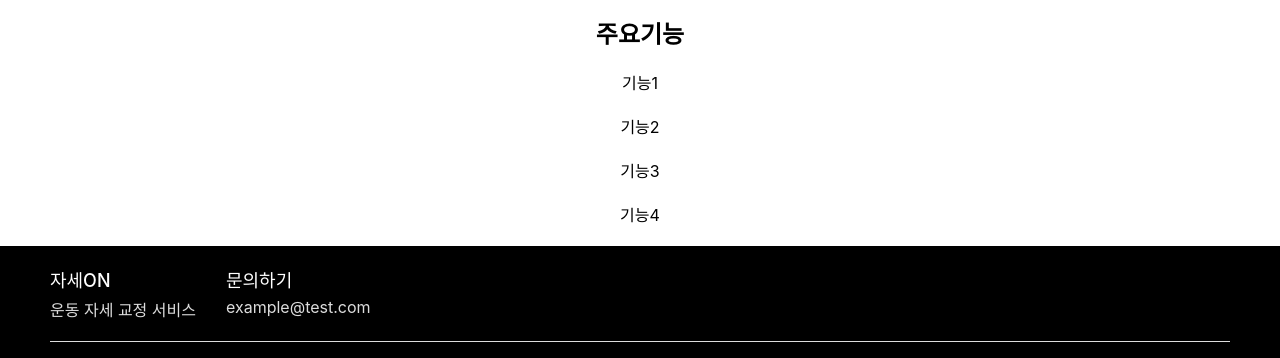
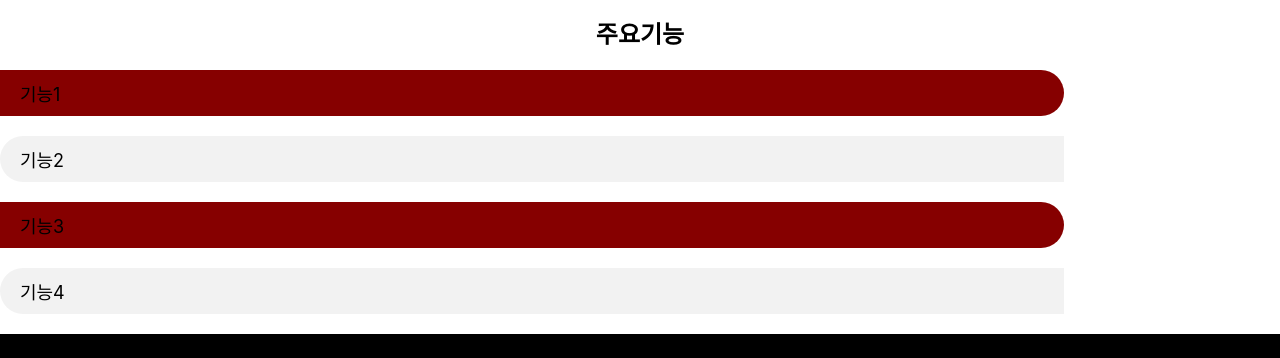
Before and after one commit to MinseouKim/Nullbrain, a React (Create React App) app in the folder react01/: page / in a window 1280 px wide. Shown: the part 1316-1674 px from the top of the page. Built offline with nearby package versions, Linux system fonts and the light colour scheme.

Commit message:
MainPage 작업 중

```diff
--- a/react01/src/pages/MainPage.jsx
+++ b/react01/src/pages/MainPage.jsx
@@ -73,6 +73,26 @@ const FeatureList = styled.div`
   margin: 20px 0;
 `;
 
+const FeatureItemRight = styled.div`
+  background: #860000;
+  font-size: 18px;
+  display: flex;
+  text-align: left;
+  padding : 10px 20px;
+  border-radius: 0 100px 100px 0;
+  width: 80%;
+`;
+
+const FeatureItemLeft = styled.div`
+  background: #f2f2f2;
+  font-size: 18px;
+  display: flex;
+  text-align: right;
+  padding : 10px 20px;
+  border-radius: 100px 0 0 100px;
+  width: 80%;
+`;
+
 function MainPage() {
   return (
     <Container>
@@ -99,10 +119,10 @@ function MainPage() {
       <div>
         <SectionTitle>주요기능</SectionTitle>
         <FeatureList>
-          <div>기능1</div>
-          <div>기능2</div>
-          <div>기능3</div>
-          <div>기능4</div>
+          <FeatureItemRight>기능1</FeatureItemRight>
+          <FeatureItemLeft>기능2</FeatureItemLeft>
+          <FeatureItemRight>기능3</FeatureItemRight>
+          <FeatureItemLeft>기능4</FeatureItemLeft>
         </FeatureList>
       </div>
       <Footer />
```
